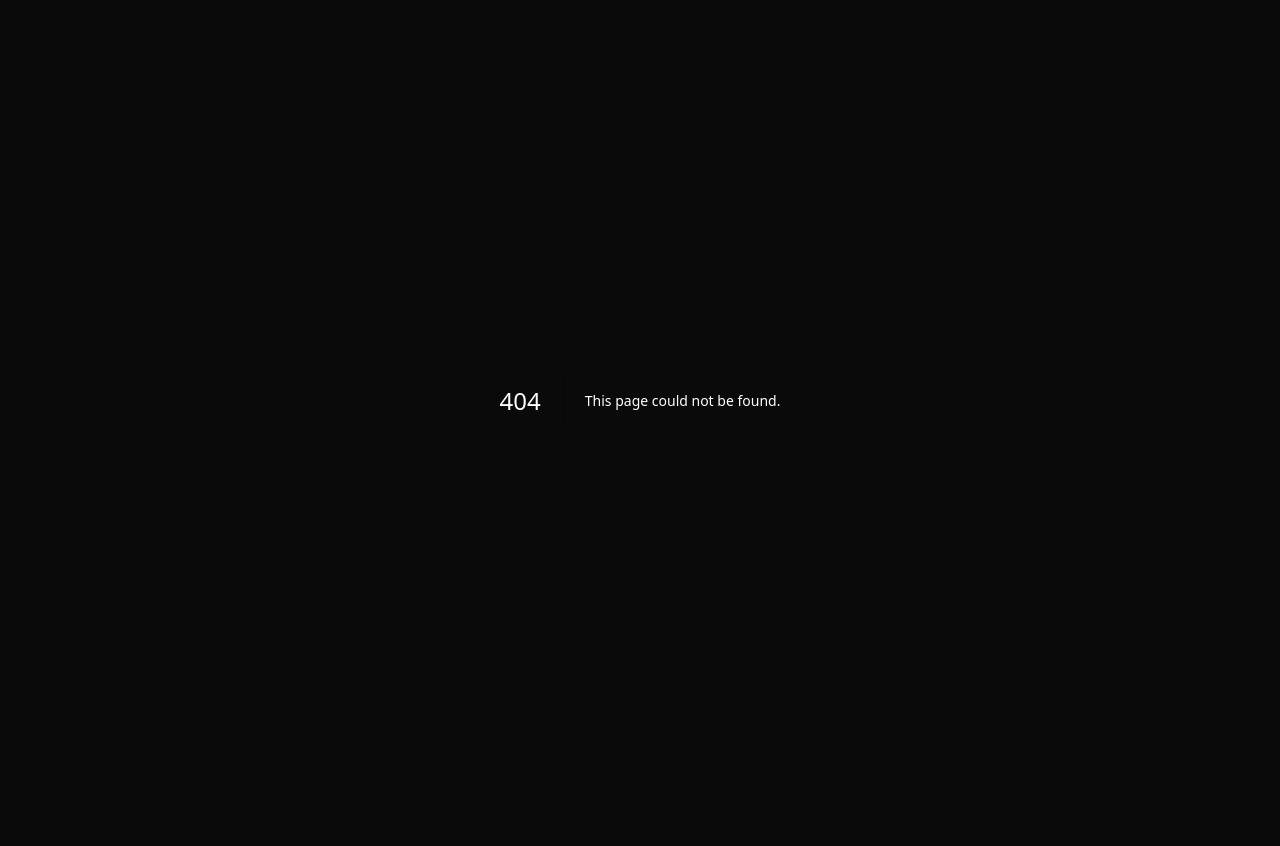
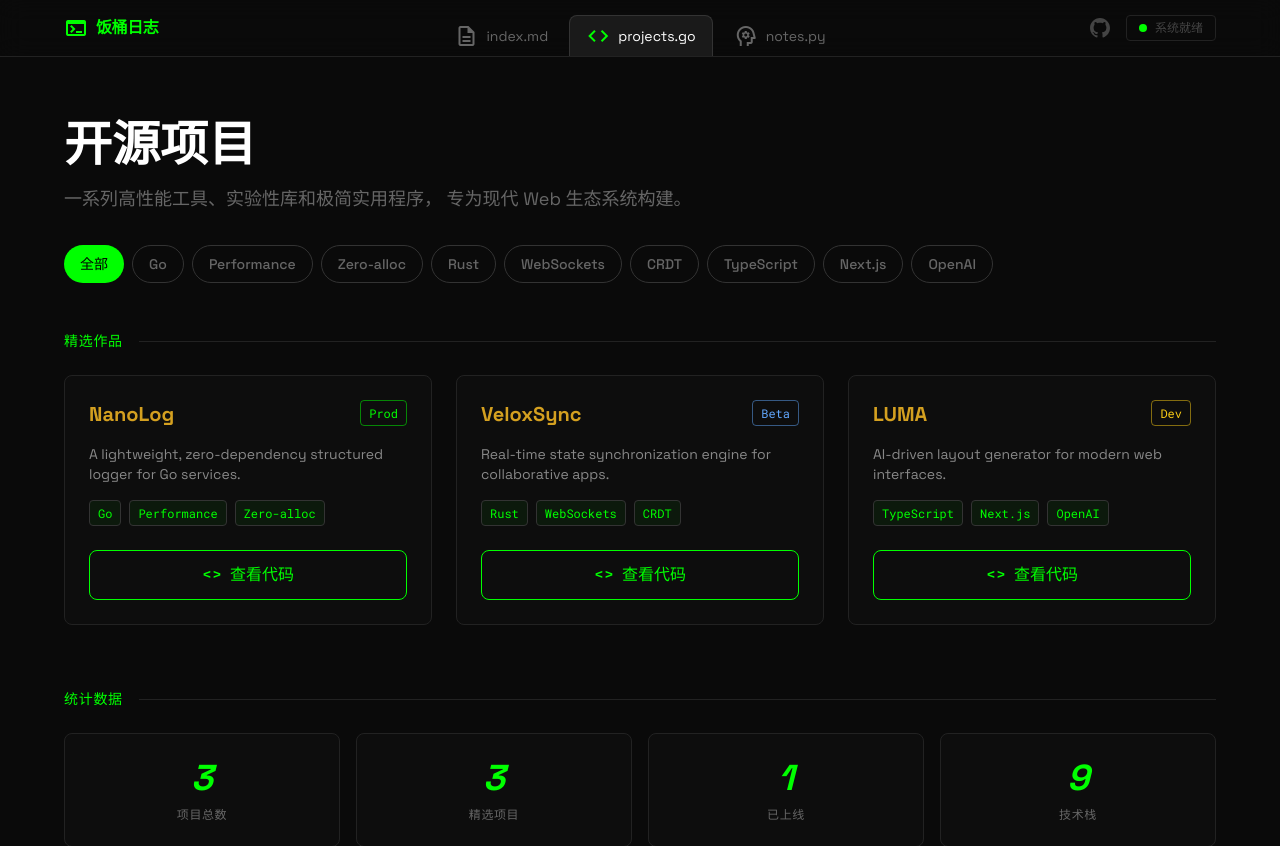
Before and after one commit to coffersTech/cofferstech.github.io, a Next.js app: page /projects in a window 1280 px wide. Before the commit this address had no page. Shown: the top 846 px of the page. Before the commit the page ends 800 px from the top, so only its background shows below. Built offline with nearby package versions, Linux system fonts and the light colour scheme.

Commit message:
添加项目列表页面

```diff
--- /dev/null
+++ b/app/projects/page.tsx
@@ -0,0 +1,140 @@
+'use client';
+
+import { useState } from 'react';
+import { PROJECTS, type Project } from '@/config/projects';
+import Navbar from '@/components/Navbar';
+import Footer from '@/components/Footer';
+
+// Get unique tech stacks for filter tabs
+const allTechStacks = [...new Set(PROJECTS.flatMap(p => p.techStack))];
+const filterTabs = ['全部', ...allTechStacks];
+
+// Status color mapping
+const statusColors: Record<Project['status'], string> = {
+    Dev: 'text-yellow-400 border-yellow-400/50',
+    Beta: 'text-blue-400 border-blue-400/50',
+    Prod: 'text-primary border-primary/50',
+    Archived: 'text-gray-500 border-gray-500/50',
+};
+
+const stats = [
+    { value: `${PROJECTS.length}`, label: '项目总数' },
+    { value: `${PROJECTS.filter(p => p.featured).length}`, label: '精选项目' },
+    { value: `${PROJECTS.filter(p => p.status === 'Prod').length}`, label: '已上线' },
+    { value: `${allTechStacks.length}`, label: '技术栈' },
+];
+
+export default function ProjectsPage() {
+    const [activeFilter, setActiveFilter] = useState('全部');
+
+    const filteredProjects = activeFilter === '全部'
+        ? PROJECTS
+        : PROJECTS.filter(p => p.techStack.some(tech => tech.toLowerCase().includes(activeFilter.toLowerCase())));
+
+    return (
+        <div className="min-h-screen bg-background-dark text-white">
+            <Navbar />
+            <div className="max-w-[1200px] mx-auto px-6 py-16">
+                {/* Header */}
+                <h1 className="text-4xl md:text-5xl font-bold mb-4">开源项目</h1>
+                <p className="text-[#666] text-lg mb-8 max-w-2xl">
+                    一系列高性能工具、实验性库和极简实用程序，
+                    专为现代 Web 生态系统构建。
+                </p>
+
+                {/* Filter Tabs */}
+                <div className="flex flex-wrap gap-2 mb-12">
+                    {filterTabs.map((tab) => (
+                        <button
+                            key={tab}
+                            onClick={() => setActiveFilter(tab)}
+                            className={`px-4 py-2 rounded-full text-sm font-medium transition-all ${activeFilter === tab
+                                ? 'bg-primary text-black'
+                                : 'border border-[#333] text-[#666] hover:border-primary hover:text-primary'
+                                }`}
+                        >
+                            {tab}
+                        </button>
+                    ))}
+                </div>
+
+                {/* Section Label */}
+                <div className="flex items-center gap-4 mb-6">
+                    <span className="text-primary font-mono text-sm tracking-wider">精选作品</span>
+                    <div className="flex-1 h-px bg-[#222]"></div>
+                </div>
+
+                {/* Project Cards Grid */}
+                <div className="grid grid-cols-1 md:grid-cols-2 lg:grid-cols-3 gap-6 mb-16">
+                    {filteredProjects.map((project) => (
+                        <div
+                            key={project.name}
+                            className="border border-[#222] rounded-lg p-6 bg-[#0d0d0d] hover:border-primary/50 transition-all group"
+                        >
+                            {/* Card Header */}
+                            <div className="flex items-start justify-between mb-4">
+                                <h3 className="text-xl font-bold text-[#d4a020] group-hover:text-primary transition-colors">
+                                    {project.name}
+                                </h3>
+                                <span className={`text-xs font-mono px-2 py-1 border rounded ${statusColors[project.status]}`}>
+                                    {project.status}
+                                </span>
+                            </div>
+
+                            {/* Description */}
+                            <p className="text-[#888] text-sm mb-4 line-clamp-2">
+                                {project.description}
+                            </p>
+
+                            {/* Tags */}
+                            <div className="flex flex-wrap gap-2 mb-6">
+                                {project.techStack.map((tech) => (
+                                    <span
+                                        key={tech}
+                                        className="px-2 py-1 text-xs font-mono border border-[#333] rounded text-primary bg-primary/5"
+                                    >
+                                        {tech}
+                                    </span>
+                                ))}
+                            </div>
+
+                            {/* View Code Button */}
+                            <a
+                                href={project.githubUrl}
+                                target="_blank"
+                                rel="noopener noreferrer"
+                                className="flex items-center justify-center gap-2 w-full py-3 border border-primary rounded-lg text-primary font-medium hover:bg-primary hover:text-black transition-all"
+                            >
+                                <span>&lt;&gt;</span>
+                                <span>查看代码</span>
+                            </a>
+                        </div>
+                    ))}
+                </div>
+
+                {/* Stats Section */}
+                <div className="flex items-center gap-4 mb-6">
+                    <span className="text-primary font-mono text-sm tracking-wider">统计数据</span>
+                    <div className="flex-1 h-px bg-[#222]"></div>
+                </div>
+
+                <div className="grid grid-cols-2 md:grid-cols-4 gap-4">
+                    {stats.map((stat) => (
+                        <div
+                            key={stat.label}
+                            className="border border-[#222] rounded-lg p-6 text-center bg-[#0d0d0d]"
+                        >
+                            <div className="text-4xl font-bold text-primary mb-2 italic">
+                                {stat.value}
+                            </div>
+                            <div className="text-[#666] text-xs font-mono tracking-wider">
+                                {stat.label}
+                            </div>
+                        </div>
+                    ))}
+                </div>
+            </div>
+            <Footer />
+        </div>
+    );
+}
--- a/components/Navbar.tsx
+++ b/components/Navbar.tsx
@@ -1,4 +1,16 @@
+'use client';
+
+import { usePathname } from 'next/navigation';
+
+const navItems = [
+    { href: '/', label: 'index.md', icon: 'description' },
+    { href: '/projects', label: 'projects.go', icon: 'code' },
+    { href: '#', label: 'notes.py', icon: 'psychology' },
+];
+
 export default function Navbar() {
+    const pathname = usePathname();
+
     return (
         <header className="sticky top-0 z-50 w-full border-b border-[#222] bg-background-dark/80 backdrop-blur-md">
             <div className="max-w-[1200px] mx-auto flex items-center px-6 h-14">
@@ -9,18 +21,24 @@ export default function Navbar() {
                 </div>
                 {/* Center: Nav */}
                 <nav className="flex h-full items-end gap-1 pt-2 overflow-x-auto no-scrollbar">
-                    <a className="flex items-center gap-2 px-4 py-2 bg-[#1a1a1a] border-t border-x border-[#333] rounded-t-lg text-white text-sm" href="#">
-                        <span className="material-symbols-outlined text-[16px] text-primary">description</span>
-                        index.md
-                    </a>
-                    <a className="flex items-center gap-2 px-4 py-2 border-t border-x border-transparent hover:bg-[#111] transition-colors rounded-t-lg text-[#666] text-sm" href="#">
-                        <span className="material-symbols-outlined text-[16px]">code</span>
-                        projects.go
-                    </a>
-                    <a className="flex items-center gap-2 px-4 py-2 border-t border-x border-transparent hover:bg-[#111] transition-colors rounded-t-lg text-[#666] text-sm" href="#">
-                        <span className="material-symbols-outlined text-[16px]">psychology</span>
-                        notes.py
-                    </a>
+                    {navItems.map((item) => {
+                        const isActive = pathname === item.href;
+                        return (
+                            <a
+                                key={item.href}
+                                href={item.href}
+                                className={`flex items-center gap-2 px-4 py-2 border-t border-x rounded-t-lg text-sm transition-colors ${isActive
+                                        ? 'bg-[#1a1a1a] border-[#333] text-white'
+                                        : 'border-transparent hover:bg-[#111] text-[#666]'
+                                    }`}
+                            >
+                                <span className={`material-symbols-outlined text-[16px] ${isActive ? 'text-primary' : ''}`}>
+                                    {item.icon}
+                                </span>
+                                {item.label}
+                            </a>
+                        );
+                    })}
                 </nav>
                 {/* Right: Status & Icons */}
                 <div className="flex-1 hidden md:flex items-center justify-end gap-4 text-[#444]">
```
